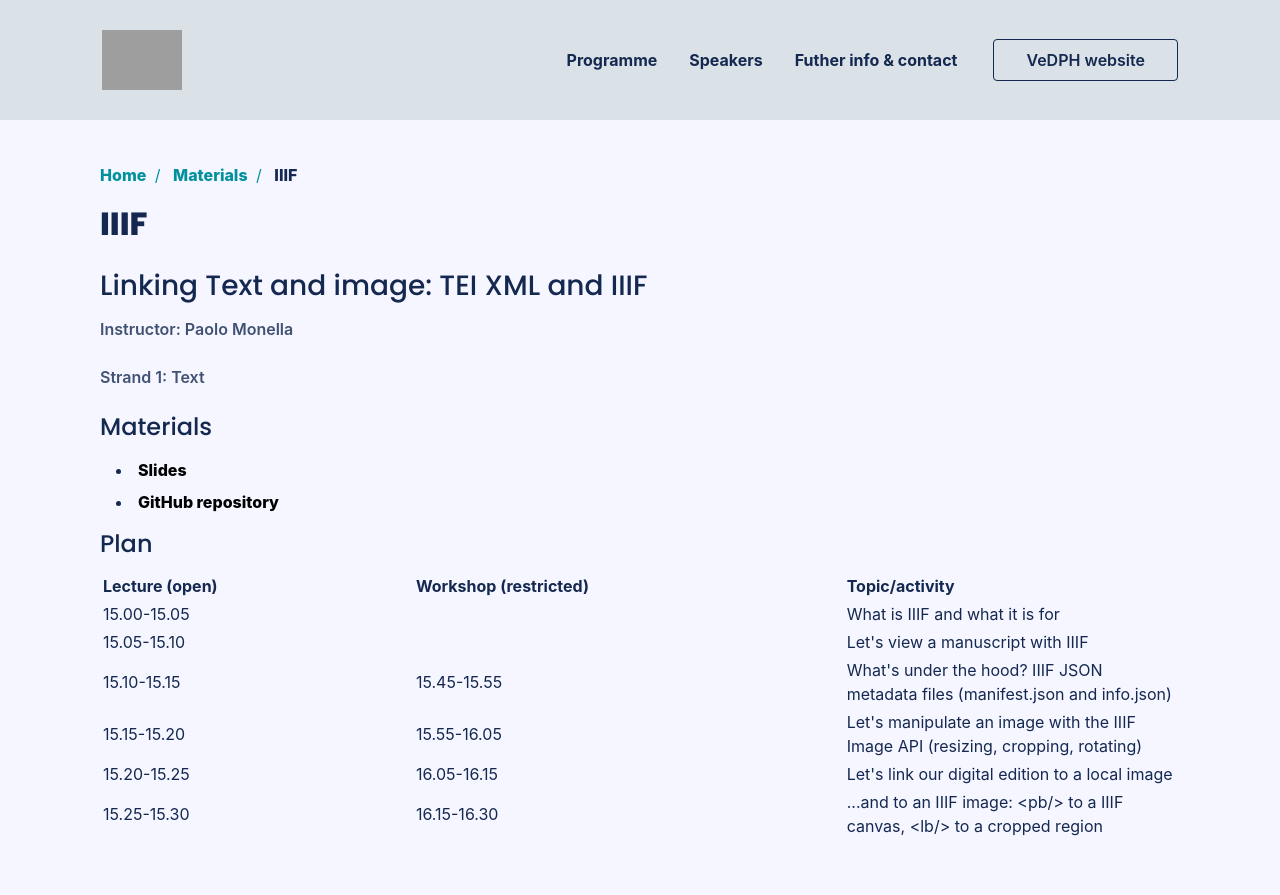
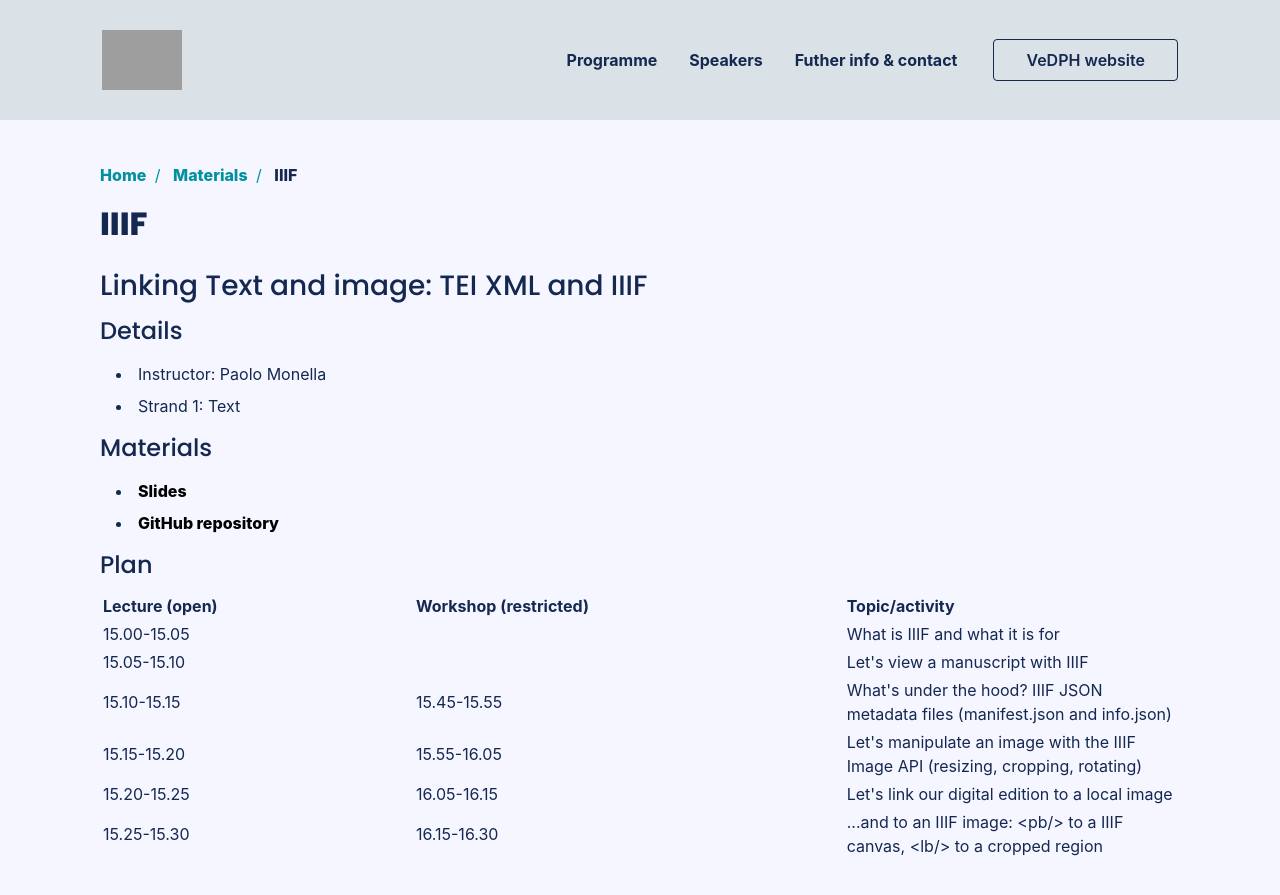
Before and after one commit to vedph/summercamp, a Jekyll site: the page built from materials/monella/index.html, in a window 1280 px wide and 900 px high. Shown: the top 895 px of the window. Built offline with Jekyll 4.4.1, drawn with Linux system fonts in a browser that asks for light colours; nearby versions of some CDN libraries; some web fonts are replaced; grey boxes are pictures that could not be loaded.

Commit message:
New page headers

```diff
--- a/materials/monella/index.html
+++ b/materials/monella/index.html
@@ -6,12 +6,17 @@ subcategory: materials
 ---
 <h3>Linking Text and image: TEI XML and IIIF</h3>
 
-<p>
-Instructor: Paolo Monella
-</p>
-<p>
-Strand 1: Text
-</p>
+<h4>Details</h4>
+
+<ul>
+    <li>
+        Instructor: Paolo Monella
+    </li>
+    <li>
+        Strand 1: Text
+    </li>
+</ul>
+
 
 <h4>Materials</h4>
 
```
